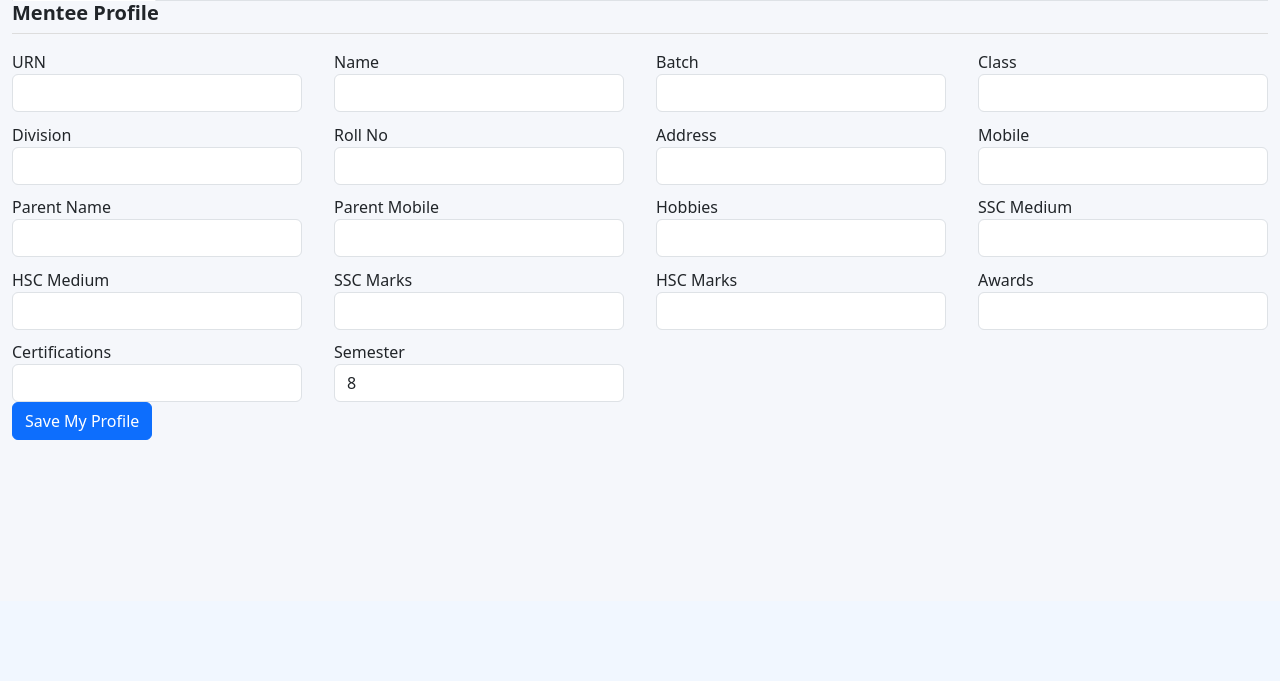
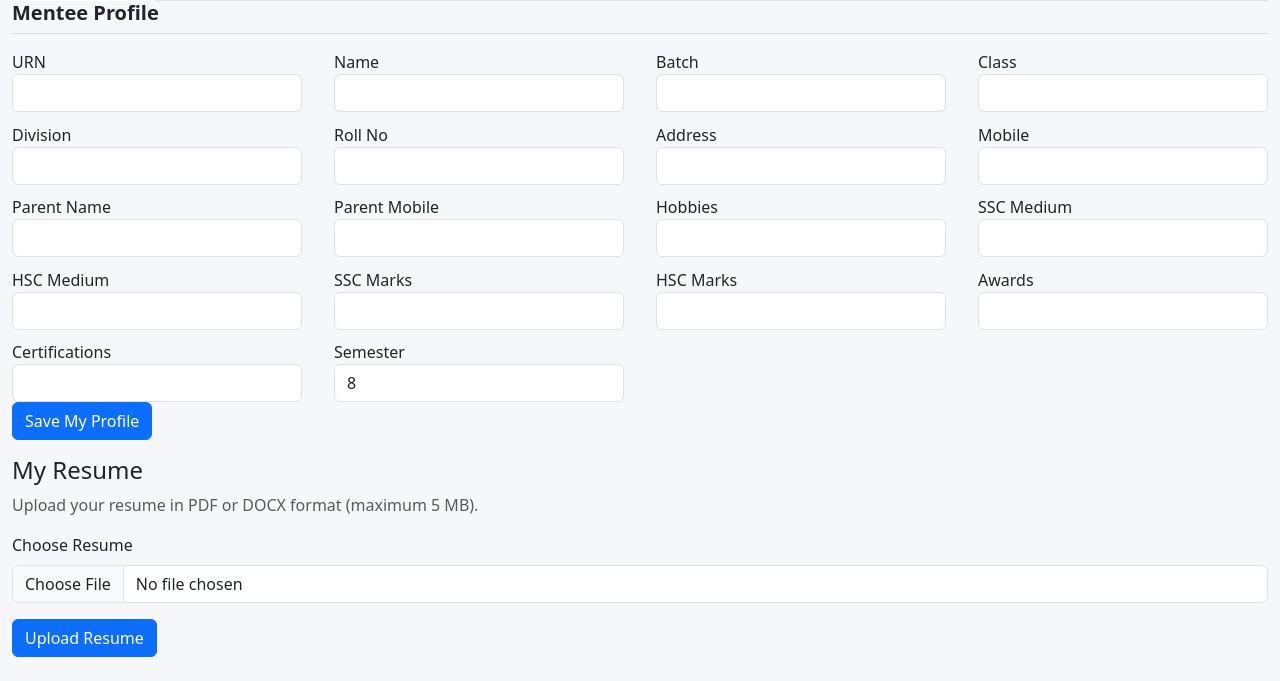
Before and after one commit to Dp43244324/mentee-management-system, a Flask app: page /student in a window 1280 px wide. Shown: the part 199-880 px from the top of the page. Before the commit the page ends 639 px from the top, so only its background shows below. Run offline with Flask 3, Linux system fonts and the light colour scheme; the visitor is signed in with stand-in values (Sample User, id 1); data comes from the database, SQL or seed files in the repository; data that the repository does not hold is empty; some libraries are stand-ins or nearby versions.

Commit message:
Add resume upload section to student dashboard
Added a resume upload section with form for students to upload their resumes in PDF or DOCX format.

```diff
--- a/templates/student_dashboard.html
+++ b/templates/student_dashboard.html
@@ -196,6 +196,32 @@
 
   </form>
 
+<!-- RESUME UPLOAD -->
+<div class="section-panel mt-3">
+    <h4>My Resume</h4>
+    <p class="text-muted">
+        Upload your resume in PDF or DOCX format (maximum 5 MB).
+    </p>
+
+    <form method="post"
+          action="{{ url_for('upload_student_resume') }}"
+          enctype="multipart/form-data">
+        <div class="mb-3">
+            <label for="resume" class="form-label">Choose Resume</label>
+            <input type="file"
+                   id="resume"
+                   name="resume"
+                   class="form-control"
+                   accept=".pdf,.docx"
+                   required>
+        </div>
+
+        <button type="submit" class="btn btn-primary">
+            Upload Resume
+        </button>
+    </form>
+</div>
+
 </div>
 
 
```
